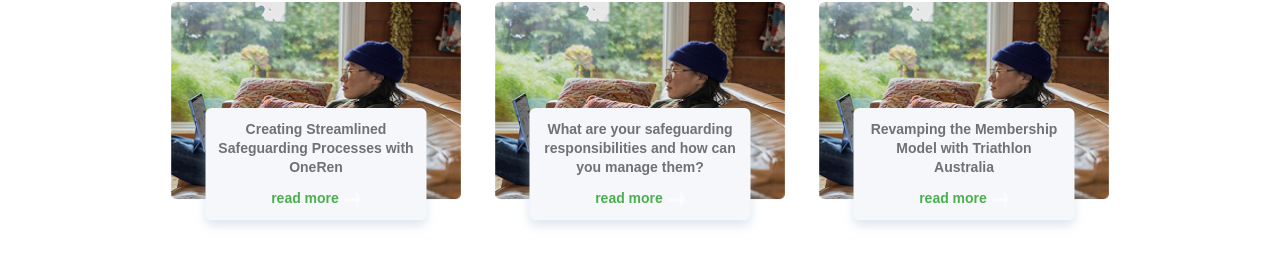
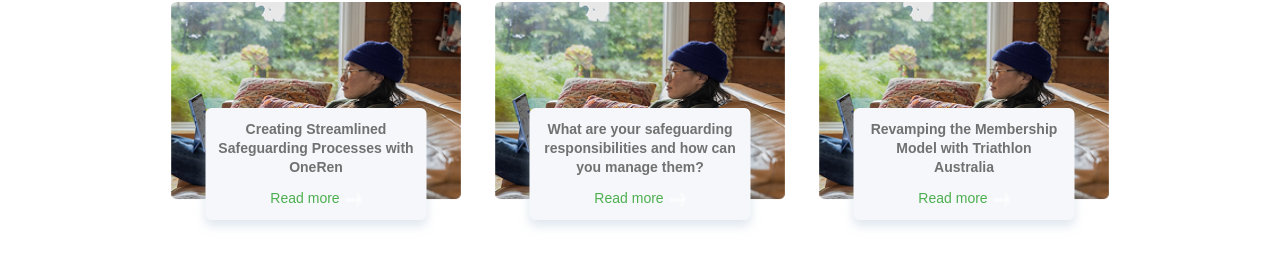
Before and after one commit to Noor-Fatima004/figma-task, a Next.js app: page / in a window 1280 px wide. Shown: the part 2528-2807 px from the top of the page. Built offline with nearby package versions, Linux system fonts and the light colour scheme.

Commit message:
image ui fiexs

```diff
--- a/src/app/page.tsx
+++ b/src/app/page.tsx
@@ -451,8 +451,8 @@ export default function Home() {
           {card.text}
         </p>
         <div className="flex w-full h-auto flex-row items-center justify-center gap-1.5">
-          <span className="h-auto w-auto text-sm font-semibold leading-[19px] text-[#4CAF4F]">
-            read more
+          <span className="h-auto w-auto text-sm leading-[19px] text-[#4CAF4F]">
+            Read more
           </span>
           <img src="/dr.png" alt="" className="h-[17px] w-4 text-[#4CAF4F]" />
         </div>
```
Also changed, not shown: public/image 9.png.
